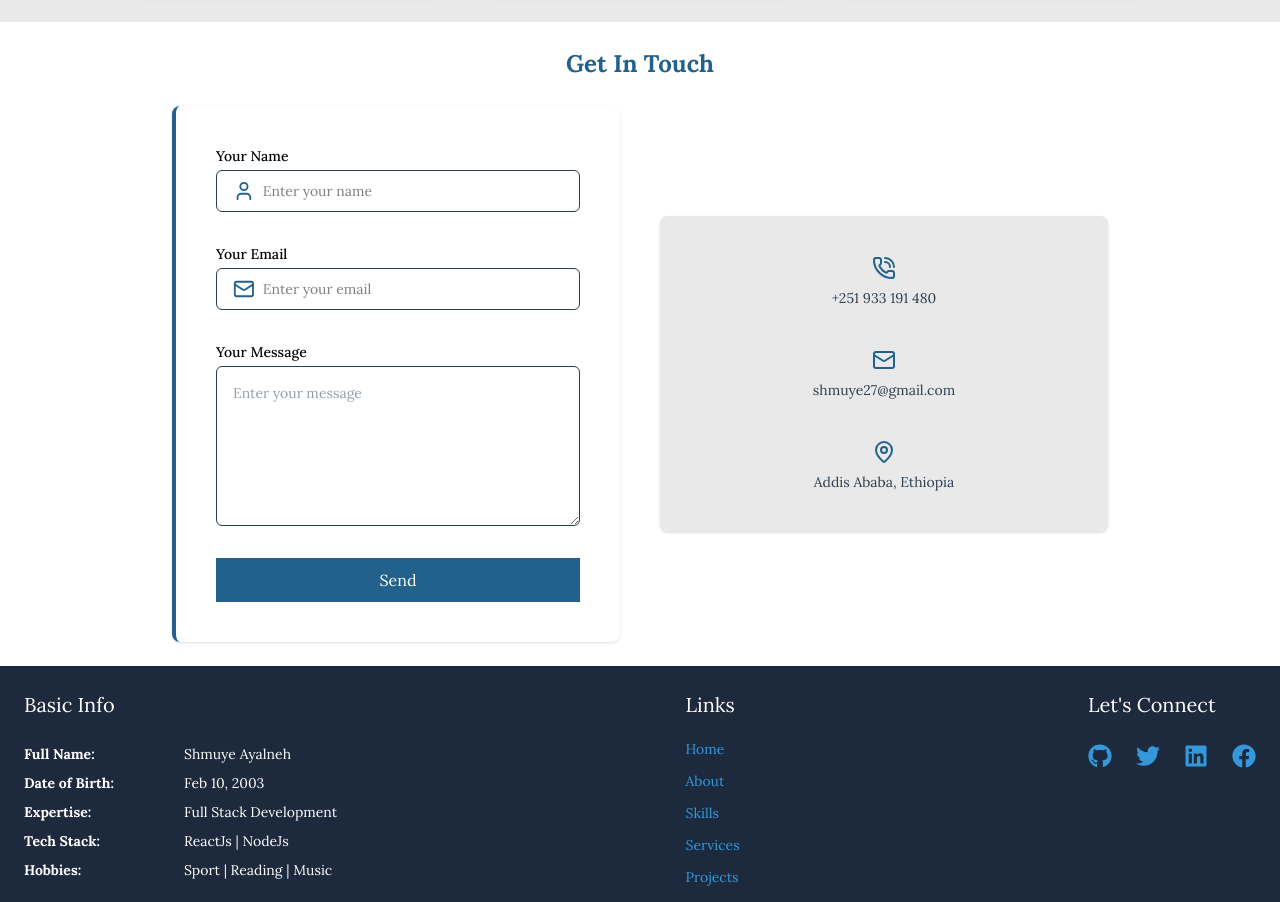
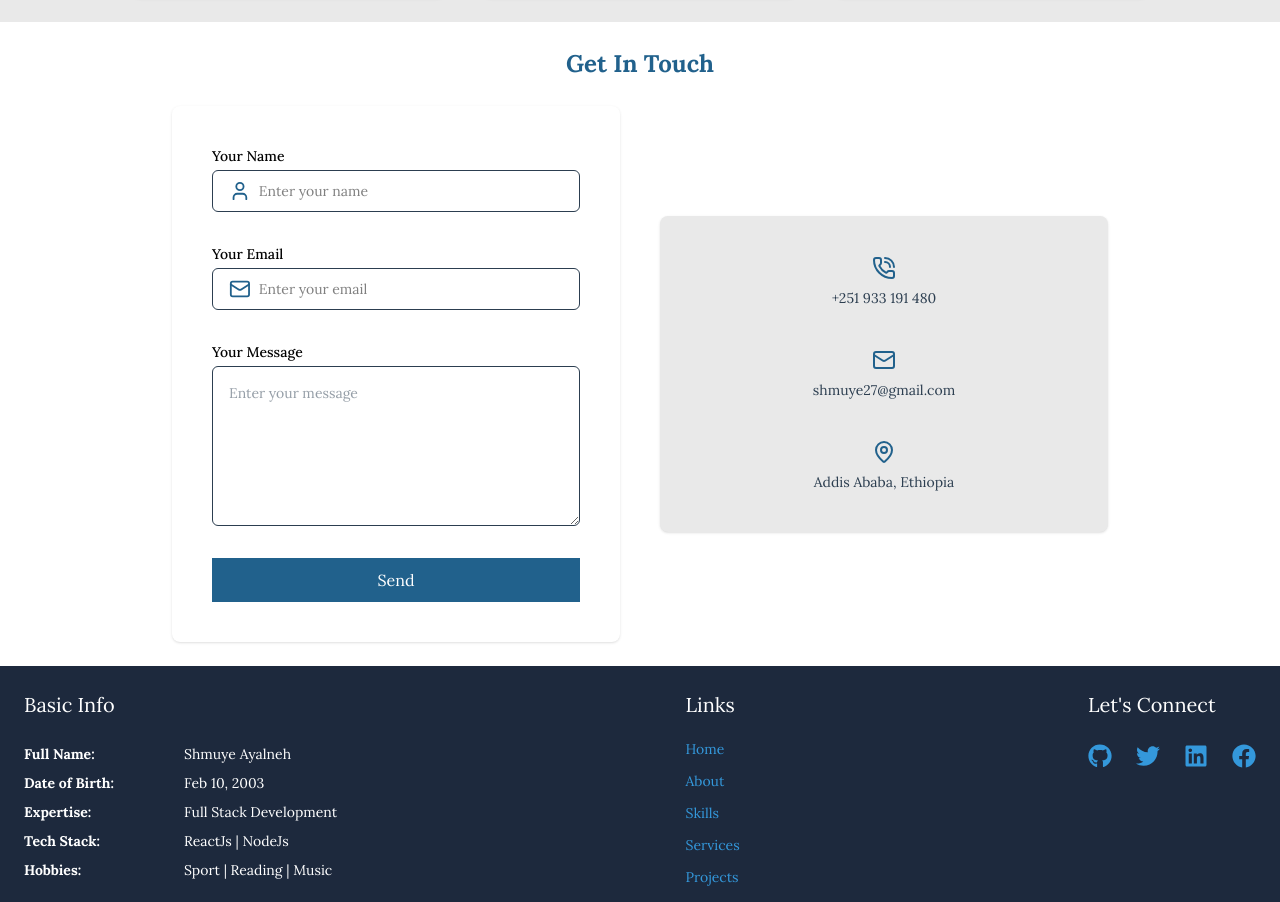
Before and after one commit to shmuye/Final-Portfolio, a React (Vite) app: page / in a window 1280 px wide. Shown: the part 3468-4370 px from the top of the page. Built offline with nearby package versions, Linux system fonts and the light colour scheme; a web font is replaced by a local one.

Commit message:
contact page update

```diff
--- a/src/containers/Contact.jsx
+++ b/src/containers/Contact.jsx
@@ -56,7 +56,7 @@ const Contact = () => {
         <form
           ref={form}
           onSubmit={sendEmail}
-          className="w-full max-w-md border-l-4 border-brand-dark bg-white dark:bg-slate-800 rounded-lg p-6 shadow-sm flex flex-col gap-5"
+          className="w-full max-w-md bg-white dark:bg-slate-800 rounded-lg p-6 shadow-sm flex flex-col gap-5"
         >
           {/* Name */}
           <div className="flex flex-col gap-1">
```
